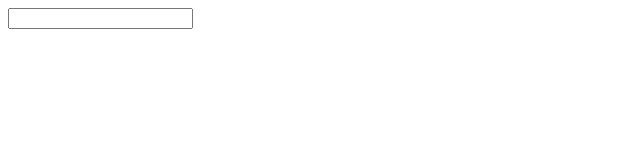
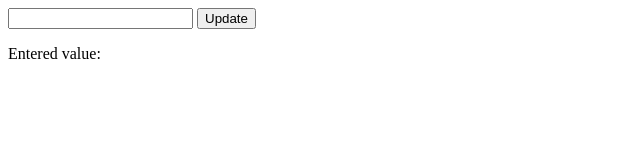
Before and after one commit to alxndrsn/localised-number-inputs, a plain HTML site: page index.html in a window 1280 px wide. Shown: the whole page, without its empty margins (0-640 px from the left). Drawn offline with Linux system fonts and the light colour scheme.

Commit message:
Display processed value

```diff
--- a/index.html
+++ b/index.html
@@ -1,10 +1,19 @@
 <html>
-	<head></head>
+	<head>
+		<script>
+			function updateDisplay() {
+				var val = document.getElementById('numberInput').value;
+				document.getElementById('displayer').textContent = val;
+			}
+		</script>
+	</head>
 	<body>
 		<div>
-			<form>
-				<input type="number" step="any"/>
-			</form>
+			<input type="number" step="any" id="numberInput"/>
+			<button onclick="updateDisplay()">Update</button>
+		</div>
+		<div>
+			<p>Entered value: <span id="displayer"></span></p>
 		</div>
 	</body>
 </html>
```
